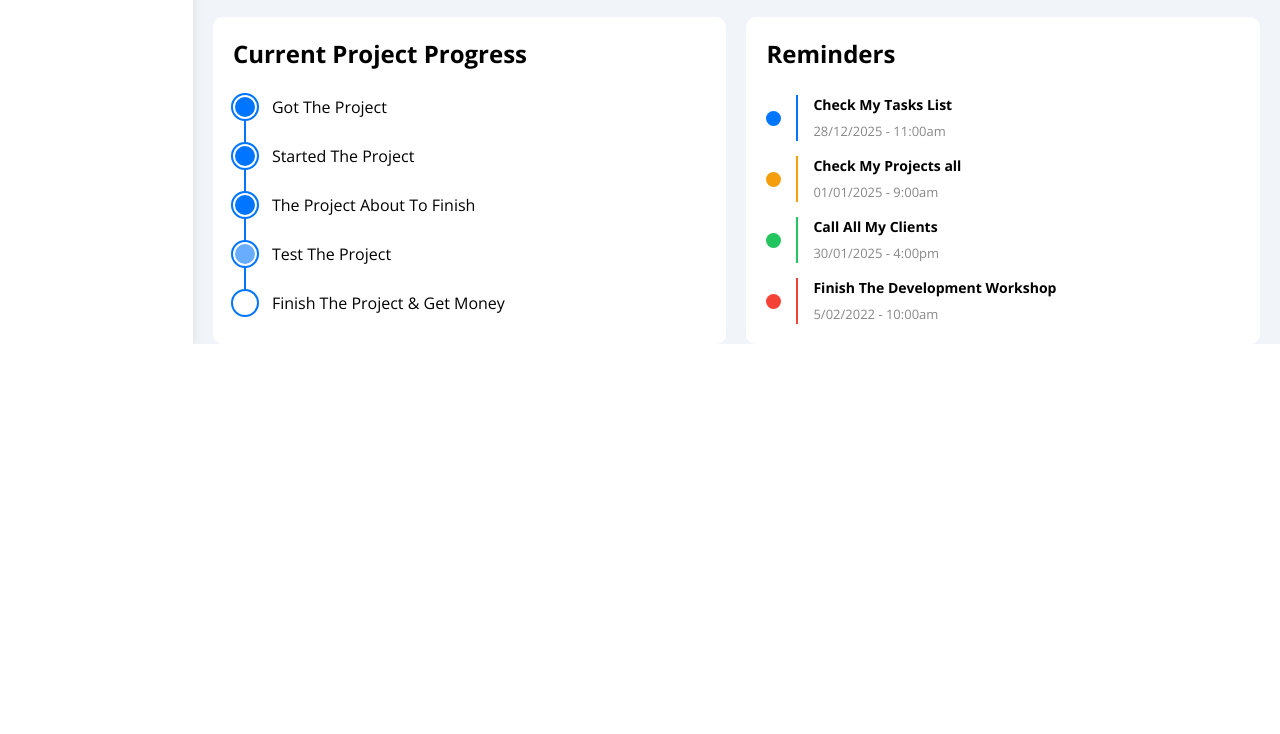
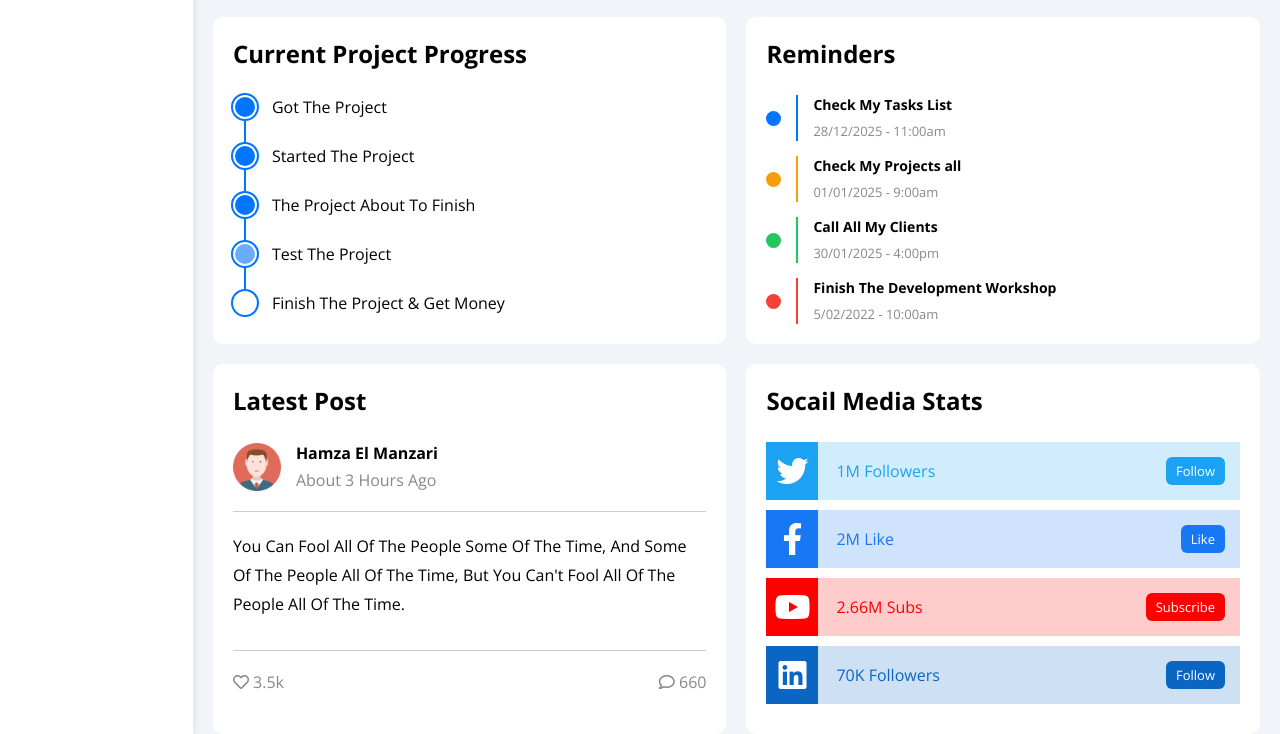
Before and after one commit to HAMZAELMANZARI/Dashboard-To-Do-Tasks, a plain HTML site: page index.html in a window 1280 px wide. Shown: the part 2014-2748 px from the top of the page. Before the commit the page ends 2358 px from the top, so only its background shows below. Drawn offline with nearby package versions, Linux system fonts and the light colour scheme.

Commit message:
Update File

```diff
--- a/CSS/framework.css
+++ b/CSS/framework.css
@@ -31,6 +31,9 @@
 .h-40 {
     height: 40px;
 }
+.h-full {
+    height: 100%;
+}
 /* End Width and Height */
 /* Start Padding + Margin */
 .p-10 {
@@ -48,11 +51,17 @@
 .pt-15 {
     padding-top: 15px;
 }
+.pt-20 {
+    padding-top: 20px;
+}
 .pb-10 {
     padding-bottom: 10px;
 }
 .pb-15 {
     padding-bottom: 15px;
+}
+.pb-20 {
+    padding-bottom: 20px;
 }
 .m-0 {
     margin: 0;
--- a/CSS/master.css
+++ b/CSS/master.css
@@ -487,6 +487,75 @@ ul {
     border-left: 2px solid var(--red-color);
 }
 /* End Reminders */
+/* Start Last Post */
+.latest-post .top .avater {
+    width: 48px;
+    height: 48px;
+}
+.latest-post .post-content {
+    text-transform: capitalize;
+    line-height: 1.8;
+    border-top: var(--main-border);
+    border-bottom: var(--main-border);
+    min-height: 140px;
+}
+/* End Last Post */
+/* Start Social Media Stats Widget */
+.social-media .box {
+    padding-left: 70px;
+}
+.social-media .box i {
+    position: absolute;
+    left: 0;
+    top: 0;
+    width: 52px;
+    transition: var(--main-transition);
+    -webkit-transition: var(--main-transition);
+    -moz-transition: var(--main-transition);
+    -ms-transition: var(--main-transition);
+    -o-transition: var(--main-transition);
+}
+.social-media .box i:hover {
+    transform: rotate(5deg);
+    -webkit-transform: rotate(5deg);
+    -moz-transform: rotate(5deg);
+    -ms-transform: rotate(5deg);
+    -o-transform: rotate(5deg);
+}
+.social-media .twitter {
+    color: #1da1f2;
+    background-color: rgba(29, 160, 242, 0.2);
+}
+.social-media .twitter i,
+.social-media .twitter a{
+    background-color: #1da1f2;
+}
+.social-media .facebook {
+    color: #1877f2;
+    background-color:rgba(24, 118, 242, 0.2);
+}
+.social-media .facebook i,
+.social-media .facebook a{
+    background-color: #1877f2;
+}
+.social-media .youtube {
+    color: #ff0000;
+    background-color: rgba(255, 0, 0, 0.2);
+}
+.social-media .youtube i,
+.social-media .youtube a{
+    background-color: #ff0000;
+}
+.social-media .linkedin {
+    color: #0a66c2;
+    background-color: rgba(10, 102, 194, 0.2);
+}
+.social-media .linkedin i,
+.social-media .linkedin a{
+    background-color: #0a66c2;
+}
+
+/* End Social Media Stats Widget */
 /* Start Animation */
 @keyframes change-color {
     from {
--- a/index.html
+++ b/index.html
@@ -8,9 +8,9 @@
     <meta http-equiv="X-UA-Compatible" content="ie=edge">
     <meta name="keywords" content="HTML, Dashbord, CSS, Template, Hamza-El-Manzari">
     <title>Dashboard-MS</title>
+    <link rel="stylesheet" href="CSS/all.min.css">
     <link rel="stylesheet" href="CSS/framework.css">
     <link rel="stylesheet" href="CSS/master.css">
-    <link rel="stylesheet" href="CSS/all.min.css">
     <link rel="preconnect" href="https://fonts.googleapis.com">
     <link rel="preconnect" href="https://fonts.gstatic.com" crossorigin>
     <link href="https://fonts.googleapis.com/css2?family=Open+Sans:ital,wght@0,300..800;1,300..800&display=swap" rel="stylesheet">
@@ -418,6 +418,58 @@
                     </ul>
                 </article>
                 <!-- End Reminders -->
+                <!--Start Latest Post Widget -->
+                <article class="latest-post p-20 bg-white rad-10 p-relative ">
+                    <h2 class="mt-0 mb-25">Latest Post</h2>
+                    <div class="top d-flex a-center">
+                        <img class="avater mr-15" src="images/avatar.png" alt="avater"/>
+                        <div class="info">
+                            <span class="d-block mb-5 fw-bold">Hamza El Manzari</span>
+                            <span class="c-grey">About 3 Hours Ago</span>
+                        </div>
+                    </div>
+                    <div class="post-content txt-c-mobile pt-20 pb-20 mt-20 mb-20">
+                        You can fool all of the people some of the time,
+                        and some of the people all of the time,
+                        but you can't fool all of the people all of the time.
+                    </div>
+                    <div class="post-stats between-flex c-grey">
+                        <div>
+                            <i class="fa-regular fa-heart"></i>
+                            <span>3.5k</span>
+                        </div>
+                        <div>
+                            <i class="fa-regular fa-comment"></i>
+                            <span>660</span>
+                        </div>
+                    </div>
+                </article>
+                <!-- End Latest Post Widget -->
+                <!-- Start Social Media Stats Widget -->
+                <article class="social-media p-20 rad-10 bg-white p-relative">
+                    <h2 class="mt-0 mb-25">Socail Media Stats</h2>
+                    <div class="box twitter p-15 p-relative mb-10 between-flex ">
+                        <i class="fa-brands fa-twitter fa-2x c-white h-full center-flex"></i>
+                        <span>1M Followers</span>
+                        <a class="fs-13 c-white btn-shape" href="#">Follow</a>
+                    </div>
+                    <div class="box facebook p-15 p-relative mb-10 between-flex">
+                        <i class="fa-brands fa-facebook-f fa-2x c-white h-full center-flex"></i>
+                        <span>2M Like</span>
+                        <a class="fs-13 c-white btn-shape" href="#">Like</a>
+                    </div>
+                    <div class="box youtube p-15 p-relative mb-10 between-flex">
+                        <i class="fa-brands fa-youtube fa-2x c-white h-full center-flex"></i>
+                        <span>2.66M Subs</span>
+                        <a class="fs-13 c-white btn-shape" href="#">Subscribe</a>
+                    </div>
+                    <div class="box linkedin p-15 p-relative mb-10 between-flex">
+                        <i class="fa-brands fa-linkedin fa-2x c-white h-full center-flex"></i>
+                        <span>70K Followers</span>
+                        <a class="fs-13 c-white btn-shape" href="#">Follow</a>
+                    </div>
+                </article>
+                <!-- End Social Media Stats Widget -->
             </section>
         </main>
     </div>
```
